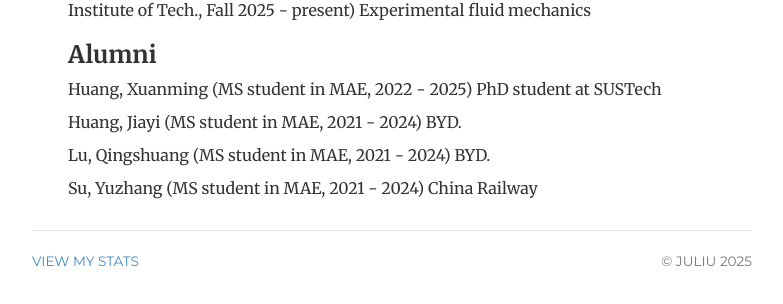
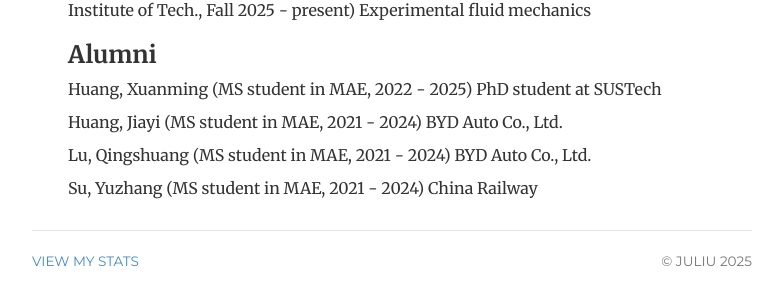
Before and after one commit to ju-liu/ju-liu.github.io, a Jekyll site: the page built from about/index.html, in a window 1280 px wide. Shown: the part 2064-2368 px from the top of the page, without its empty margins (248-1031 px from the left). Built offline with Jekyll 4.4.1, drawn with Linux system fonts in a browser that asks for light colours; nearby versions of some CDN libraries; library files that are not in the unit come from our copies; comment, search, counter and statistics services are not loaded.

Commit message:
Update index.html

```diff
--- a/about/index.html
+++ b/about/index.html
@@ -73,9 +73,9 @@
   <h3>Alumni</h3>
   <p>Huang, Xuanming (MS student in MAE, 2022 - 2025) PhD student at SUSTech</p>
 
-  <p>Huang, Jiayi (MS student in MAE, 2021 - 2024) BYD.</p>
+  <p>Huang, Jiayi (MS student in MAE, 2021 - 2024) BYD Auto Co., Ltd.</p>
 
-  <p>Lu, Qingshuang (MS student in MAE, 2021 - 2024) BYD.</p>
+  <p>Lu, Qingshuang (MS student in MAE, 2021 - 2024) BYD Auto Co., Ltd.</p>
 
   <p>Su, Yuzhang (MS student in MAE, 2021 - 2024) China Railway</p>
 
```
